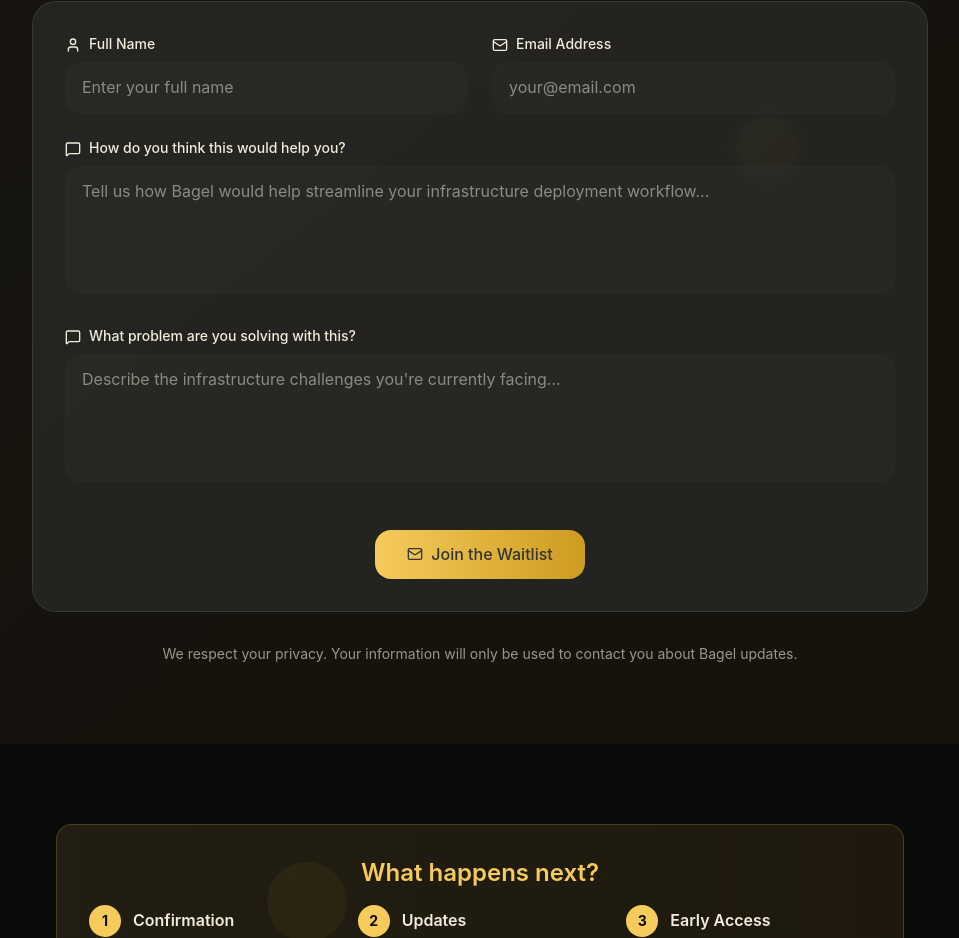
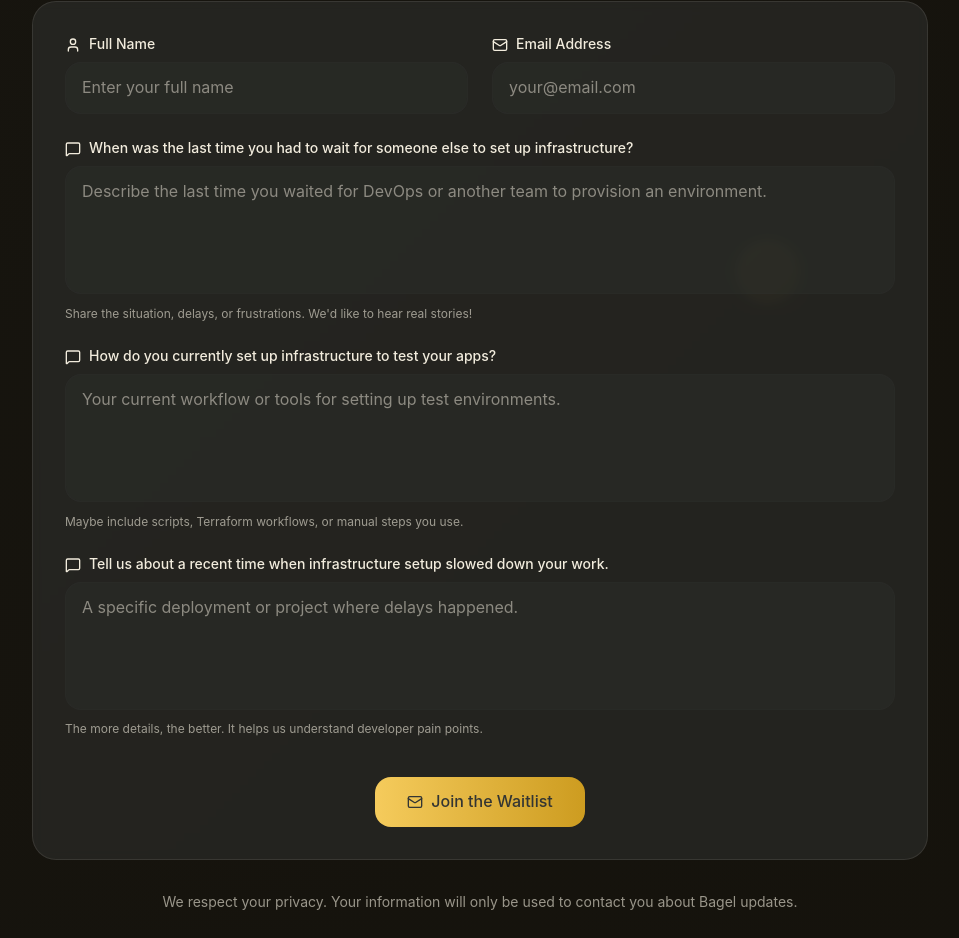
Before and after one commit to TheBagelProject/official-website, a React (Create React App) app: page /waitlist in a window 1280 px wide. Shown: the part 839-1777 px from the top of the page, without its empty margins (160-1119 px from the left). Built offline with nearby package versions, Linux system fonts and the light colour scheme.

Commit message:
update: Waitlist form

```diff
--- a/src/components/WaitlistForm.js
+++ b/src/components/WaitlistForm.js
@@ -5,8 +5,9 @@ const WaitlistForm = () => {
   const [formData, setFormData] = useState({
     name: '',
     email: '',
-    howItHelps: '',
-    problemSolving: ''
+    waitingExperience: '',
+    currentWorkflow: '',
+    recentDelays: ''
   });
   const [isSubmitting, setIsSubmitting] = useState(false);
   const [showSuccess, setShowSuccess] = useState(false);
@@ -25,12 +26,16 @@ const WaitlistForm = () => {
       newErrors.email = 'Please enter a valid email address';
     }
 
-    if (!formData.howItHelps.trim()) {
-      newErrors.howItHelps = 'Please tell us how this would help you';
+    if (!formData.waitingExperience.trim()) {
+      newErrors.waitingExperience = 'Please share your waiting experience';
     }
 
-    if (!formData.problemSolving.trim()) {
-      newErrors.problemSolving = 'Please describe the problem you\'re solving';
+    if (!formData.currentWorkflow.trim()) {
+      newErrors.currentWorkflow = 'Please describe your current workflow';
+    }
+
+    if (!formData.recentDelays.trim()) {
+      newErrors.recentDelays = 'Please tell us about recent delays';
     }
 
     setErrors(newErrors);
@@ -46,19 +51,33 @@ const WaitlistForm = () => {
     }
 
     try {
+      // Debug: Log the data being sent
+      const payload = {
+        name: data.name,
+        email: data.email,
+        waitingExperience: data.waitingExperience,
+        currentWorkflow: data.currentWorkflow,
+        recentDelays: data.recentDelays,
+        timestamp: new Date().toLocaleString('en-US', {
+          year: 'numeric',
+          month: 'short',
+          day: '2-digit',
+          hour: '2-digit',
+          minute: '2-digit',
+          second: '2-digit',
+          hour12: true
+        })
+      };
+
+      console.log('Sending data to Google Sheets:', payload);
+
       await fetch(GOOGLE_SHEETS_URL, {
         method: 'POST',
         mode: 'no-cors',
         headers: {
           'Content-Type': 'application/json',
         },
-        body: JSON.stringify({
-          name: data.name,
-          email: data.email,
-          howItHelps: data.howItHelps,
-          problemSolving: data.problemSolving,
-          timestamp: new Date().toISOString()
-        })
+        body: JSON.stringify(payload)
       });
 
       // Since we're using no-cors, we can't check the response status
@@ -85,8 +104,9 @@ const WaitlistForm = () => {
       setFormData({
         name: '',
         email: '',
-        howItHelps: '',
-        problemSolving: ''
+        waitingExperience: '',
+        currentWorkflow: '',
+        recentDelays: ''
       });
     } catch (error) {
       console.error('Submission failed:', error);
@@ -95,8 +115,9 @@ const WaitlistForm = () => {
       setFormData({
         name: '',
         email: '',
-        howItHelps: '',
-        problemSolving: ''
+        waitingExperience: '',
+        currentWorkflow: '',
+        recentDelays: ''
       });
     } finally {
       setIsSubmitting(false);
@@ -219,56 +240,92 @@ const WaitlistForm = () => {
               </div>
             </div>
 
-            {/* How it helps field */}
+            {/* Waiting Experience Field */}
             <div>
-              <label htmlFor="howItHelps" className="block text-sm font-medium text-neutral-gray dark:text-cream mb-2">
+              <label htmlFor="waitingExperience" className="block text-sm font-medium text-neutral-gray dark:text-cream mb-2">
                 <MessageSquare className="h-4 w-4 inline mr-2" />
-                How do you think this would help you?
+                When was the last time you had to wait for someone else to set up infrastructure?
               </label>
               <textarea
-                id="howItHelps"
-                name="howItHelps"
+                id="waitingExperience"
+                name="waitingExperience"
                 rows="4"
-                value={formData.howItHelps}
+                value={formData.waitingExperience}
                 onChange={handleInputChange}
                 className={`w-full px-4 py-3 rounded-2xl border ${
-                  errors.howItHelps
+                  errors.waitingExperience
                     ? 'border-red-300 focus:border-red-500'
                     : 'border-neutral-gray/20 focus:border-warm-yellow'
                 } bg-white/50 dark:bg-neutral-gray/30 text-neutral-gray dark:text-cream placeholder-neutral-gray/50 dark:placeholder-cream/50 focus:outline-none focus:ring-2 focus:ring-warm-yellow/20 transition-colors resize-none`}
-                placeholder="Tell us how Bagel would help streamline your infrastructure deployment workflow..."
+                placeholder="Describe the last time you waited for DevOps or another team to provision an environment."
               />
-              {errors.howItHelps && (
+              <p className="mt-1 text-xs text-neutral-gray/60 dark:text-cream/60">
+                Share the situation, delays, or frustrations. We'd like to hear real stories!
+              </p>
+              {errors.waitingExperience && (
                 <p className="mt-1 text-sm text-red-500 flex items-center gap-1">
                   <AlertCircle className="h-4 w-4" />
-                  {errors.howItHelps}
+                  {errors.waitingExperience}
                 </p>
               )}
             </div>
 
-            {/* Problem solving field */}
+            {/* Current Workflow Field */}
             <div>
-              <label htmlFor="problemSolving" className="block text-sm font-medium text-neutral-gray dark:text-cream mb-2">
+              <label htmlFor="currentWorkflow" className="block text-sm font-medium text-neutral-gray dark:text-cream mb-2">
                 <MessageSquare className="h-4 w-4 inline mr-2" />
-                What problem are you solving with this?
+                How do you currently set up infrastructure to test your apps?
               </label>
               <textarea
-                id="problemSolving"
-                name="problemSolving"
+                id="currentWorkflow"
+                name="currentWorkflow"
                 rows="4"
-                value={formData.problemSolving}
+                value={formData.currentWorkflow}
                 onChange={handleInputChange}
                 className={`w-full px-4 py-3 rounded-2xl border ${
-                  errors.problemSolving
+                  errors.currentWorkflow
                     ? 'border-red-300 focus:border-red-500'
                     : 'border-neutral-gray/20 focus:border-warm-yellow'
                 } bg-white/50 dark:bg-neutral-gray/30 text-neutral-gray dark:text-cream placeholder-neutral-gray/50 dark:placeholder-cream/50 focus:outline-none focus:ring-2 focus:ring-warm-yellow/20 transition-colors resize-none`}
-                placeholder="Describe the infrastructure challenges you're currently facing..."
+                placeholder="Your current workflow or tools for setting up test environments."
               />
-              {errors.problemSolving && (
+              <p className="mt-1 text-xs text-neutral-gray/60 dark:text-cream/60">
+                Maybe include scripts, Terraform workflows, or manual steps you use.
+              </p>
+              {errors.currentWorkflow && (
                 <p className="mt-1 text-sm text-red-500 flex items-center gap-1">
                   <AlertCircle className="h-4 w-4" />
-                  {errors.problemSolving}
+                  {errors.currentWorkflow}
+                </p>
+              )}
+            </div>
+
+            {/* Recent Delays Field */}
+            <div>
+              <label htmlFor="recentDelays" className="block text-sm font-medium text-neutral-gray dark:text-cream mb-2">
+                <MessageSquare className="h-4 w-4 inline mr-2" />
+                Tell us about a recent time when infrastructure setup slowed down your work.
+              </label>
+              <textarea
+                id="recentDelays"
+                name="recentDelays"
+                rows="4"
+                value={formData.recentDelays}
+                onChange={handleInputChange}
+                className={`w-full px-4 py-3 rounded-2xl border ${
+                  errors.recentDelays
+                    ? 'border-red-300 focus:border-red-500'
+                    : 'border-neutral-gray/20 focus:border-warm-yellow'
+                } bg-white/50 dark:bg-neutral-gray/30 text-neutral-gray dark:text-cream placeholder-neutral-gray/50 dark:placeholder-cream/50 focus:outline-none focus:ring-2 focus:ring-warm-yellow/20 transition-colors resize-none`}
+                placeholder="A specific deployment or project where delays happened."
+              />
+              <p className="mt-1 text-xs text-neutral-gray/60 dark:text-cream/60">
+                The more details, the better. It helps us understand developer pain points.
+              </p>
+              {errors.recentDelays && (
+                <p className="mt-1 text-sm text-red-500 flex items-center gap-1">
+                  <AlertCircle className="h-4 w-4" />
+                  {errors.recentDelays}
                 </p>
               )}
             </div>
```
